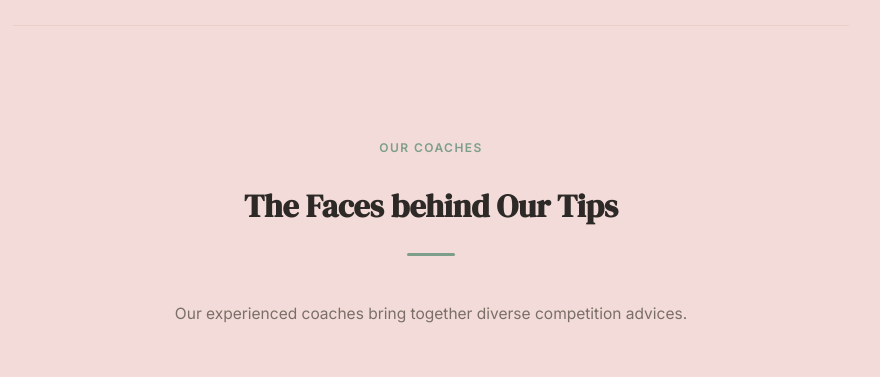
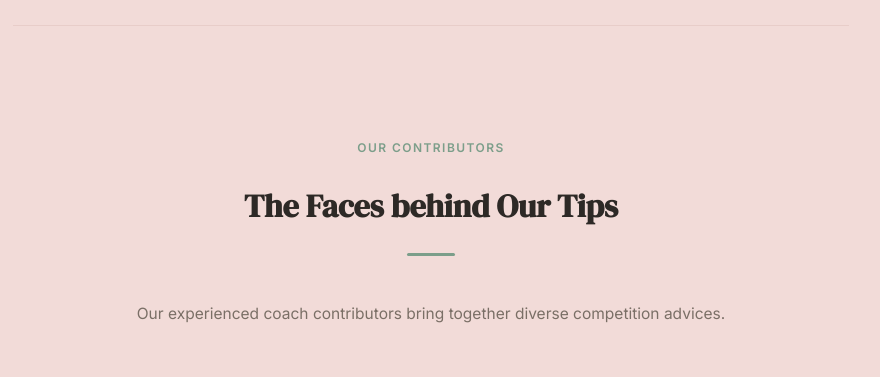
Before and after one commit to violetyan10/Edge-and-Ease, a Vue app in the folder frontend/: page / in a window 1280 px wide. Shown: the part 2620-2997 px from the top of the page, without its empty margins (209-1089 px from the left). Built offline with nearby package versions, Linux system fonts and the light colour scheme; the HTML template or start-up script is replaced by a standard one.

Commit message:
update_small_describs_home

```diff
--- a/frontend/src/components/AboutDiscussionSection.vue
+++ b/frontend/src/components/AboutDiscussionSection.vue
@@ -68,11 +68,11 @@
       <div ref="showcaseRef" class="reveal people-showcase">
 
         <div class="people-showcase__header">
-          <span class="section-label">Our Coaches</span>
+          <span class="section-label">Our Contributors</span>
           <h2 class="people-showcase__title">The Faces behind Our Tips</h2>
           <div class="divider" />
           <p class="people-showcase__subtitle">
-            Our experienced coaches bring together diverse competition advices.
+            Our experienced coach contributors bring together diverse competition advices.
           </p>
         </div>
 
```
